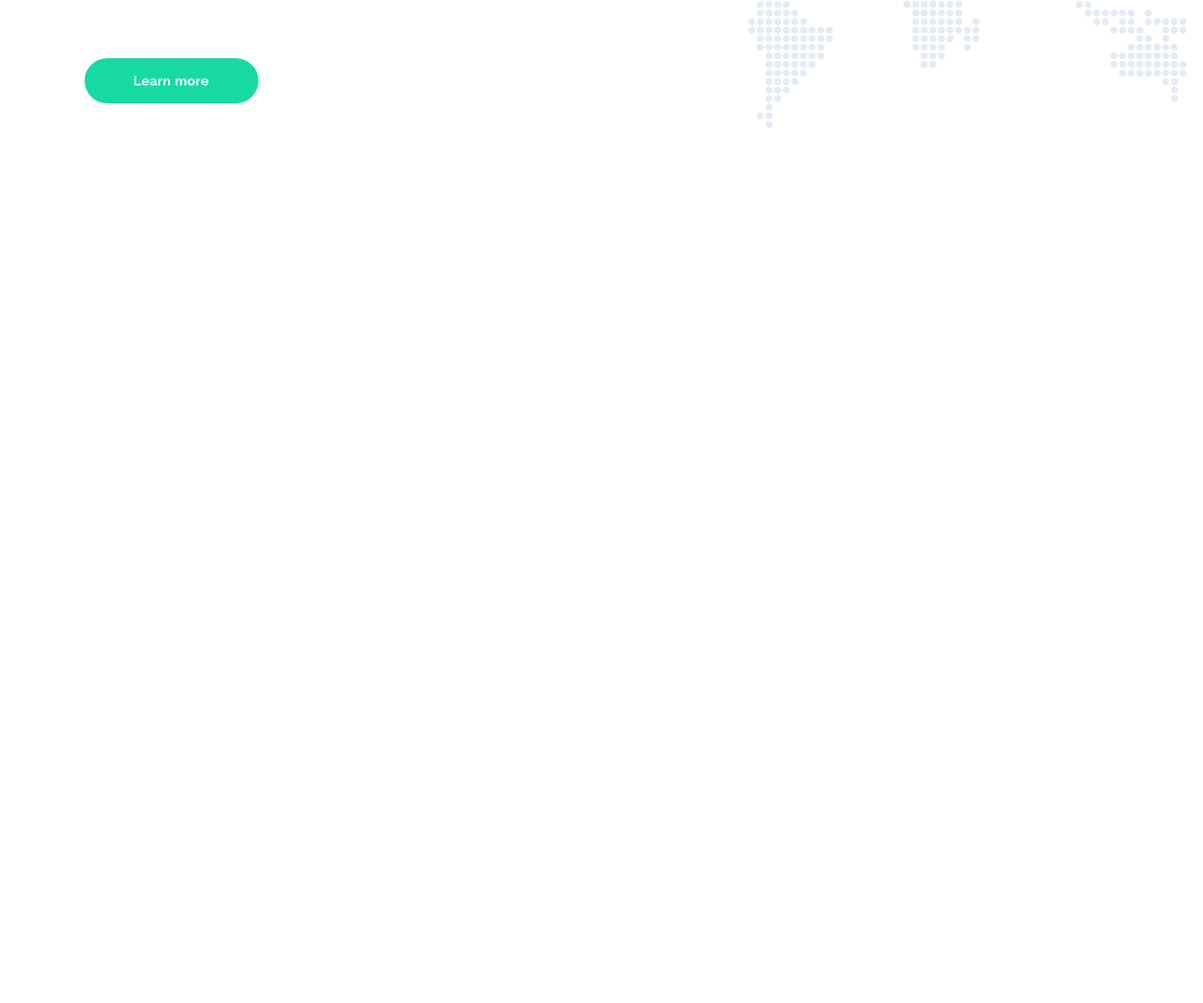
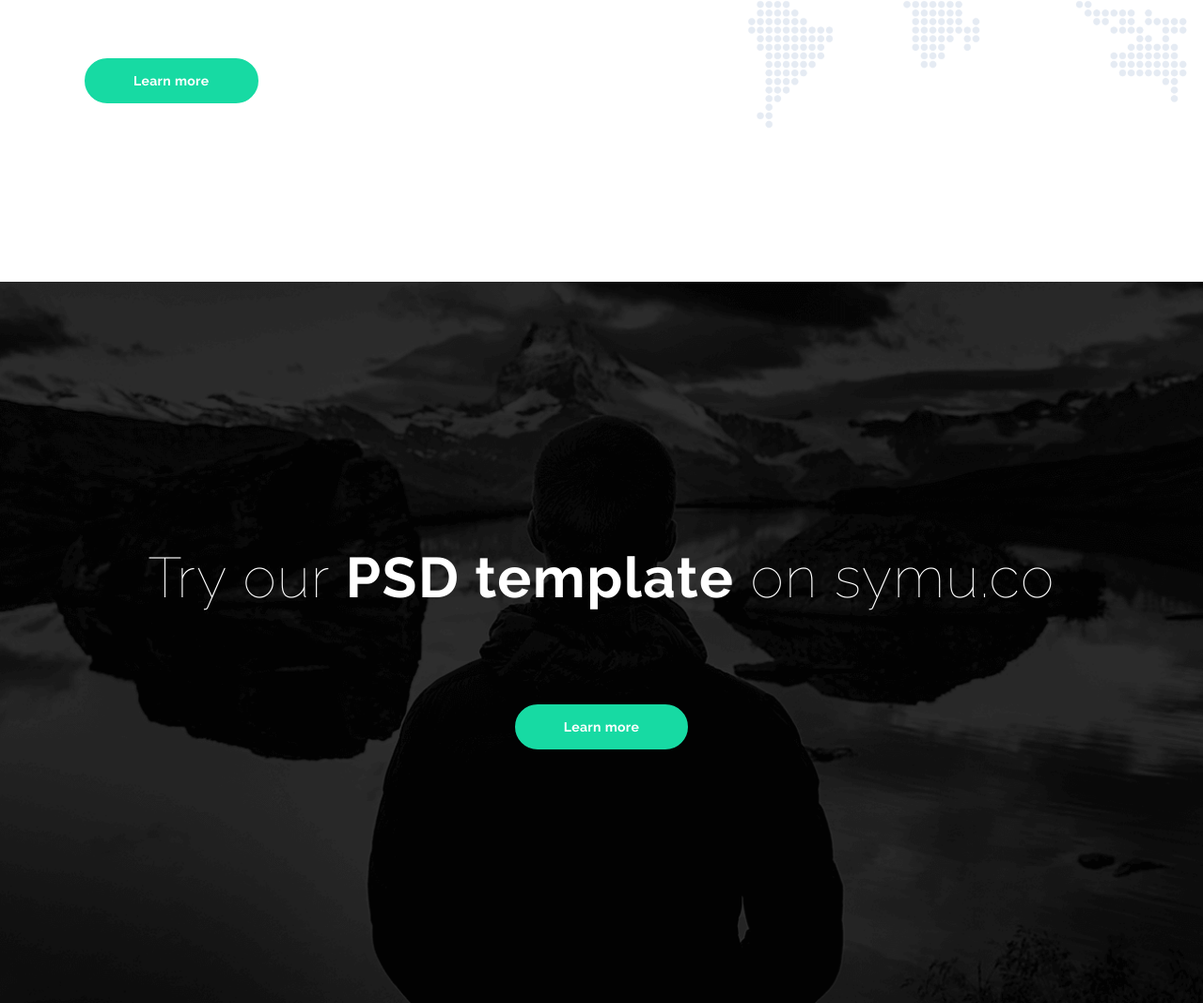
Before and after one commit to jerzy-jarczynski/alecto-landing, a plain HTML site: page index.html in a window 1280 px wide. Shown: the part 9535-10603 px from the top of the page at 94% size. Before the commit the page ends 9835 px from the top, so only its background shows below. Drawn offline with Linux system fonts and the light colour scheme; a web font is replaced by a local one.

Commit message:
Add HTML/CSS for Promo section

```diff
--- a/index.html
+++ b/index.html
@@ -548,7 +548,27 @@
 
         </section>
 
+        <section class="promo">
+
+            <div class="container">
+
+                <h2 class="title title-light">
+                    Try our <span class="bold">PSD template</span> on symu.co
+                </h2>
+
+                <a href="#" class="btn btn-green">
+                    Learn more
+                </a>
+
+            </div>
+
+        </section>
+
     </main>
+
+    <footer>
+
+    </footer>
 
 </body>
 </html>
--- a/sass/style.scss
+++ b/sass/style.scss
@@ -974,3 +974,22 @@
     }
 
 }
+
+/* ~ * Promo * ~ */
+
+.promo {
+    padding-top: 280px;
+    padding-bottom: 270px;
+    text-align: center;
+    background-image: url("../images/invitation-background.png");
+    background-repeat: no-repeat;
+    background-size: cover;
+    background-attachment: fixed;
+    background-position: center;
+
+    h2 {
+        margin-bottom: 100px;
+    }
+}
+
+/* ~ * Footer * ~ */
```
Also changed, not shown: css/style.css, 1 other file.
